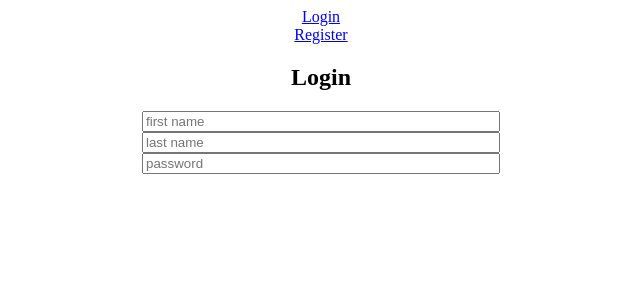
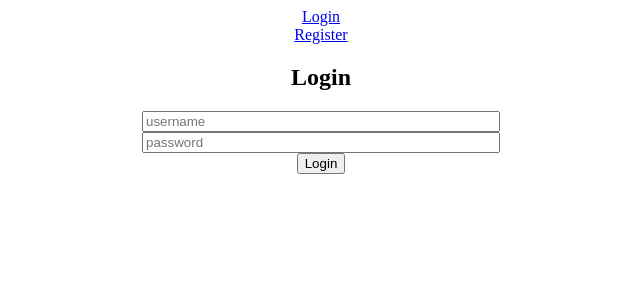
Before and after one commit to johnyoun28/bw, a React (Create React App) app: page / in a window 1280 px wide. Shown: the top 300 px of the page, without its empty margins (319-959 px from the left). Built offline with nearby package versions, Linux system fonts and the light colour scheme.

Commit message:
authentication and private routes set up

```diff
--- a/src/App.js
+++ b/src/App.js
@@ -3,6 +3,8 @@ import Login from './Components/Login'
 import Header from './Components/Header';
 import {Route, Switch} from 'react-router-dom'
 import Register from './Components/Register';
+import PrivateRoute from './Components/PrivateRoute'
+import Dashboard from './Components/Dashboard'
 
 const App = () => {
   return (
@@ -10,8 +12,11 @@ const App = () => {
       <Header/>
 
       <Switch>
+        <PrivateRoute path='/dashboard' component={Dashboard}></PrivateRoute>
+
         <Route path='/register' component={Register}></Route>
       <Route path='/' component={Login}></Route>
+
       </Switch>
     </div>
   );
--- /dev/null
+++ b/src/Components/Dashboard.js
@@ -0,0 +1,12 @@
+import React from 'react'
+
+const Dashboard = () => {
+    return (
+        <div>
+            <h1>Hello</h1>
+
+        </div>
+    )
+}
+
+export default Dashboard
--- a/src/Components/Login.js
+++ b/src/Components/Login.js
@@ -1,33 +1,45 @@
+import axios from 'axios'
 import React, {useState} from 'react'
+import { axiosWithAuth } from '../utils/axiosWithAuth'
+import {useHistory} from 'react-router-dom'
 
 const initialFormValues = {
-    firstname: '',
-    lastname: '',
+    username: '',
     password: ''
 }
 
 const Login = () => {
     const [formValues, setFormValues] = useState(initialFormValues)
 
+    const history = useHistory()
+
+    const changeHandler = (evt) => {
+        const { name, value } = evt.target
+        setFormValues({...formValues, [name]: value})
+    }
+
+    const submitHandler = (evt) => {
+        evt.preventDefault()
+        axiosWithAuth()
+        .post('/api/auth/login', formValues)
+        .then(res => {
+            console.log(res)
+            localStorage.setItem('token', res.data.token)
+            history.push('/dashboard')
+        })
+    }
+
     return (
         <div>
             <h2>Login</h2>
-            <form>
+            <form onSubmit={submitHandler}>
                 <input
-                name='firstname'
+                name='username'
                 type='text'
                 style={{ width: '350px' }}
-                value={formValues.firstname}
-                placeholder='first name'>
-                </input>
-                <br/>
-
-                <input
-                name='lastname'
-                type='text'
-                style={{ width: '350px' }}
-                value={formValues.lastname}
-                placeholder='last name'>
+                value={formValues.username}
+                onChange={changeHandler}
+                placeholder='username'>
                 </input>
                 <br/>
 
@@ -36,8 +48,13 @@ const Login = () => {
                 type='text'
                 style={{ width: '350px' }}
                 value={formValues.password}
+                onChange={changeHandler}
                 placeholder='password'>
                 </input>
+
+                <br/>
+
+                <button>Login</button>
             </form>
 
 
--- /dev/null
+++ b/src/Components/PrivateRoute.js
@@ -0,0 +1,19 @@
+import React from "react";
+import { Route, Redirect } from "react-router-dom";
+
+const PrivateRoute = ({ component: Component, ...rest }) => {
+  return (
+    <Route
+      {...rest}
+      render={(props) => {
+        if (window.localStorage.getItem("token")) {
+          return <Component {...props} />;
+        } else {
+          return <Redirect to="/" />;
+        }
+      }}
+    />
+  );
+};
+
+export default PrivateRoute
--- a/src/Components/Register.js
+++ b/src/Components/Register.js
@@ -4,13 +4,14 @@ import { axiosWithAuth } from '../utils/axiosWithAuth'
 
 
 const initialFormValues = {
-    firstname: '',
-    lastname: '',
+    username: '',
     password: ''
 }
 
 const Register = () => {
     const [formValues, setFormValues] = useState(initialFormValues)
+
+    const history = useHistory()
 
     const changeHandler = (evt) => {
         const {name, value} = evt.target
@@ -22,9 +23,14 @@ const Register = () => {
         axiosWithAuth()
         .post('/api/auth/register', formValues)
         .then(res => {
-            console.log(res)
+            localStorage.setItem('token', res.data.token)
+            history.push('/')
+        })
+        .catch(err => {
+            console.log(err)
+        })
 
-        })
+        .finally(setFormValues(initialFormValues))
 
     }
 
@@ -33,28 +39,18 @@ const Register = () => {
             <h2>Register</h2>
             <form onSubmit={submitHandler}>
                 <input
-                name='firstname'
+                name='username'
                 type='text'
                 onChange={changeHandler}
                 style={{ width: '350px' }}
-                value={formValues.firstname}
-                placeholder='first name'>
-                </input>
-                <br/>
-
-                <input
-                name='lastname'
-                type='text'
-                onChange={changeHandler}
-                style={{ width: '350px' }}
-                value={formValues.lastname}
-                placeholder='last name'>
+                value={formValues.username}
+                placeholder='username'>
                 </input>
                 <br/>
 
                 <input
                 name='password'
-                type='text'
+                type='password'
                 onChange={changeHandler}
                 style={{ width: '350px' }}
                 value={formValues.password}
--- a/src/actions/index.js
+++ b/src/actions/index.js
@@ -4,10 +4,10 @@ export const FETCH_START = "FETCH_START"
 export const FETCH_SUCCESS = "FETCH_SUCCESS"
 export const FETCH_FAILURE = "FETCH_FAILURE"
 
-export const fetchProjects = (dispatch) => {
+export const fetchTechs = (dispatch) => {
     dispatch({type: FETCH_START})
     axiosWithAuth()
-    .get('/api/projects')
+    .get('/api/items')
     .then(res => dispatch({ type:FETCH_SUCCESS, payload: res.data }))
     .catch(err => dispatch({ type:FETCH_FAILURE, payload: err }))
 }
--- a/src/reducers/index.js
+++ b/src/reducers/index.js
@@ -5,7 +5,7 @@ import {
 } from '../actions/index'
 
 const initialState = {
-    projects: [],
+    techs: [],
     isLoading: true,
     error: ''
 }
@@ -21,7 +21,7 @@ export const reducer = (state = initialState, action) => {
         case "FETCH_SUCCESS":
             return {
                 ...state,
-                projects: action.payload,
+                techs: action.payload,
                 isLoading: false,
                 err: '',
             }
--- a/src/utils/axiosWithAuth.js
+++ b/src/utils/axiosWithAuth.js
@@ -7,6 +7,6 @@ export const axiosWithAuth = () => {
     headers: {
       Authorization: token
     },
-    baseURL: "https://bw-rw-funding.herokuapp.com"
+    baseURL: "https://used-tech.herokuapp.com"
   });
 };
```
